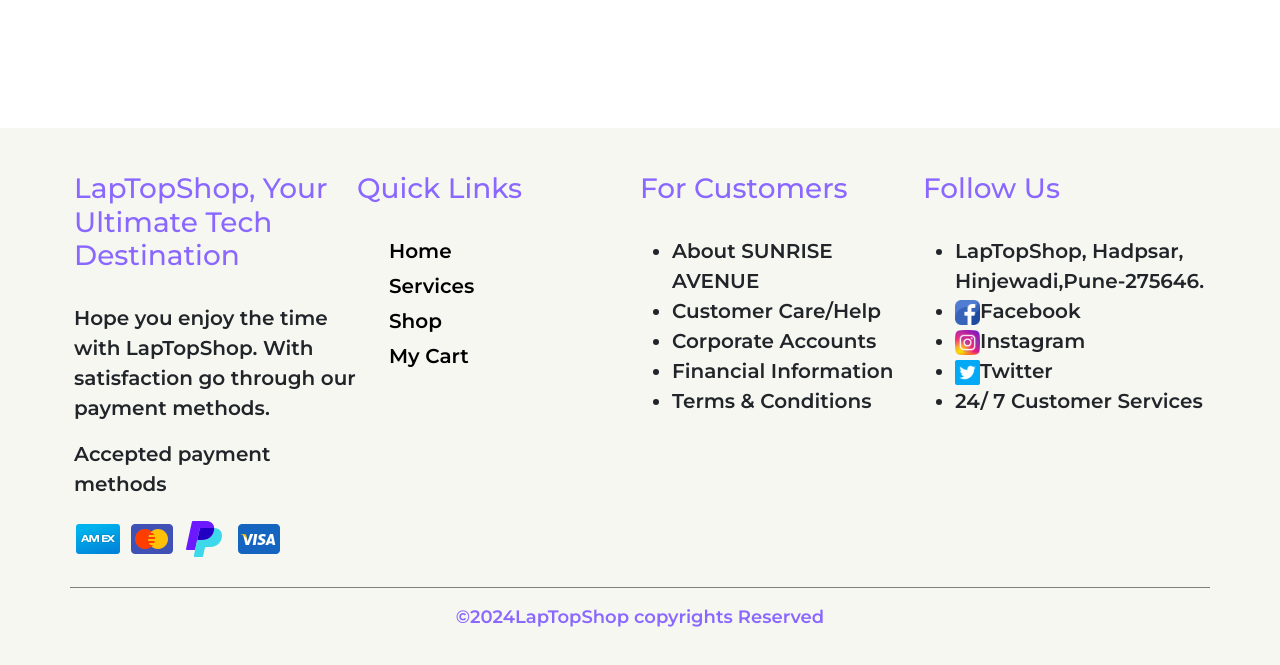
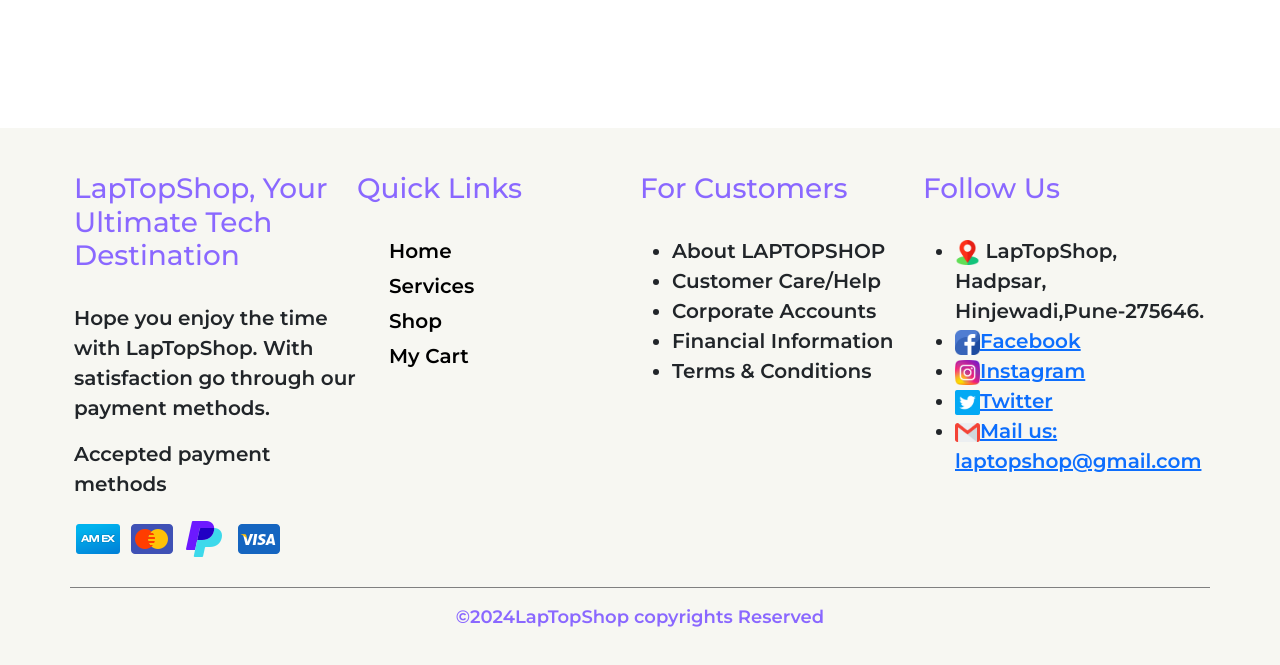
Before and after one commit to codewithtarde9370/ICP-7.0_LaptopShowRoom_IndividualJSProject3, a plain HTML site: page index.html in a window 1280 px wide. Shown: the part 952-1617 px from the top of the page. Drawn offline with nearby package versions, Linux system fonts and the light colour scheme; a script that the page names is missing; a web font is replaced by a local one.

Commit message:
added changes in footer

```diff
--- a/index.html
+++ b/index.html
@@ -141,7 +141,7 @@
           <div class="box">
             <h3>For Customers</h3>
             <ul>
-              <li>About SUNRISE AVENUE</li>
+              <li>About LAPTOPSHOP</li>
               <li>Customer Care/Help</li>
               <li>Corporate Accounts</li>
               <li>Financial Information</li>
@@ -153,11 +153,11 @@
             <h3>Follow Us</h3>
 
             <ul>
-              <li> LapTopShop, Hadpsar, Hinjewadi,Pune-275646. </li>
-              <li><img class="contact-img" src="./icons/facebook.png" alt="email">Facebook </li>
-              <li><img class="contact-img" src="./icons/instagram.png" alt="phone">Instagram</li>
-              <li><img class="contact-img" src="./icons/twitter.png" alt="phone">Twitter </li>
-              <li><img class="contact-img" src="./../icons/people.png" alt="">24/ 7 Customer Services </li>
+              <li><img class="contact-img" src="./icons/location.png" alt=""> LapTopShop, Hadpsar, Hinjewadi,Pune-275646. </li>
+              <li><a href=""><img class="contact-img" src="./icons/facebook.png" alt="email">Facebook</a> </li>
+              <li><a href=""><img class="contact-img" src="./icons/instagram.png" alt="phone">Instagram</a></li>
+              <li><a href=""><img class="contact-img" src="./icons/twitter.png" alt="phone">Twitter </a></li>
+              <li><a href="mailto:laptopshop@gmail.com"><img class="contact-img" src="./icons/m.png" alt="">Mail us: laptopshop@gmail.com</a></li>
             </ul>
           </div>
 
```
Also changed, not shown: icons/location.png (added), icons/m.png (added).
